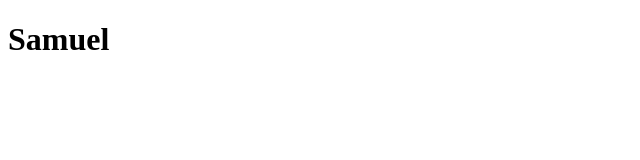
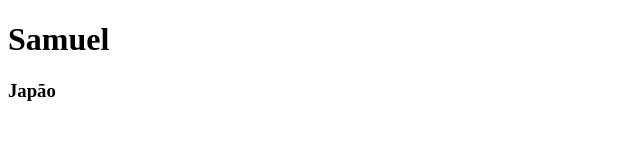
Before and after one commit to svgomess/Aula, a plain HTML site: page index.html in a window 1280 px wide. Shown: the full height of the page, 0-640 px from the left. Drawn offline with Linux system fonts and the light colour scheme.

Commit message:
Terceira Modificação

```diff
--- a/index.html
+++ b/index.html
@@ -8,5 +8,6 @@
 </head>
 <body>
     <h1>Samuel</h1>
+    <h3>Japão</h3>
 </body>
 </html>
```
